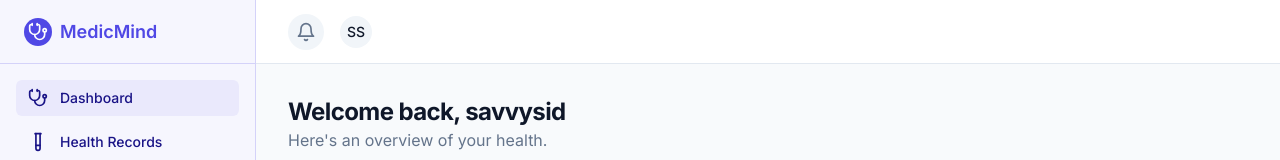
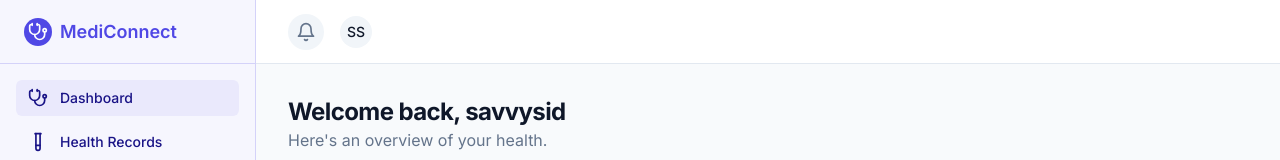
Before and after one commit to AmanSingh353/mediconnect, a React (Vite) app: page / in a window 1280 px wide. Shown: the top 160 px of the page. Built offline with nearby package versions, Linux system fonts and the light colour scheme.

Commit message:
Rename website to MediConnect
Rename website name in `index.html`, `Layout.tsx`, `Sidebar.tsx` and `README.md`.

```diff
--- a/index.html
+++ b/index.html
@@ -1,13 +1,14 @@
+
 <!DOCTYPE html>
 <html lang="en">
   <head>
     <meta charset="UTF-8" />
     <meta name="viewport" content="width=device-width, initial-scale=1.0" />
-    <title>medic-mind-wellbeing</title>
+    <title>MediConnect</title>
     <meta name="description" content="Lovable Generated Project" />
     <meta name="author" content="Lovable" />
 
-    <meta property="og:title" content="medic-mind-wellbeing" />
+    <meta property="og:title" content="MediConnect" />
     <meta property="og:description" content="Lovable Generated Project" />
     <meta property="og:type" content="website" />
     <meta property="og:image" content="https://lovable.dev/opengraph-image-p98pqg.png" />
--- a/src/components/Layout.tsx
+++ b/src/components/Layout.tsx
@@ -16,9 +16,9 @@ export default function Layout({ children }: LayoutProps) {
         <header className="bg-white border-b h-16 flex items-center justify-between px-6 md:px-8">
           <div className="md:hidden flex items-center">
             <div className="rounded-full bg-primary p-1">
-              <span className="text-sm font-medium text-white">MM</span>
+              <span className="text-sm font-medium text-white">MC</span>
             </div>
-            <span className="ml-2 text-lg font-semibold text-primary">MedicMind</span>
+            <span className="ml-2 text-lg font-semibold text-primary">MediConnect</span>
           </div>
           <div className="flex items-center gap-4">
             <button className="rounded-full bg-muted p-2">
--- a/src/components/Sidebar.tsx
+++ b/src/components/Sidebar.tsx
@@ -41,7 +41,7 @@ export default function Sidebar() {
           <div className="rounded-full bg-primary p-1">
             <Stethoscope className="h-5 w-5 text-white" />
           </div>
-          <span className="text-lg font-semibold text-primary">MedicMind</span>
+          <span className="text-lg font-semibold text-primary">MediConnect</span>
         </Link>
       </div>
       <nav className="flex-1 overflow-y-auto p-4">
```
